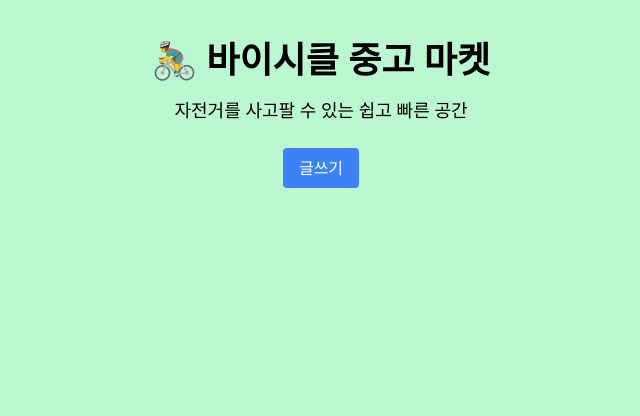
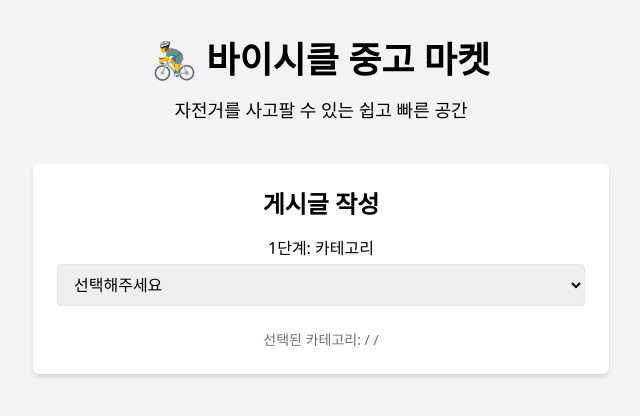
Before and after one commit to bicycleking/bicycle-used-market, a React (Vite) app: page / in a window 1280 px wide. Shown: the top 416 px of the page, without its empty margins (319-959 px from the left). Built offline with nearby package versions, Linux system fonts and the light colour scheme.

Commit message:
Update App.tsx

```diff
--- a/src/App.tsx
+++ b/src/App.tsx
@@ -1,9 +1,13 @@
+import PostForm from '@/components/PostForm'
+
 function App() {
   return (
-    <div className="text-center p-10 bg-green-200 min-h-screen">
-      <h1 className="text-4xl font-bold mb-4 text-black">🚴‍♂️ 바이시클 중고 마켓</h1>
-      <p className="text-lg mb-6 text-black">자전거를 사고팔 수 있는 쉽고 빠른 공간</p>
-      <button className="bg-blue-500 text-white px-4 py-2 rounded">글쓰기</button>
+    <div className="text-center p-10 bg-gray-100 min-h-screen">
+      <h1 className="text-4xl font-bold mb-4">🚴‍♂️ 바이시클 중고 마켓</h1>
+      <p className="text-lg mb-6">자전거를 사고팔 수 있는 쉽고 빠른 공간</p>
+
+      {/* 게시글 작성 폼 컴포넌트 */}
+      <PostForm />
     </div>
   )
 }
```
